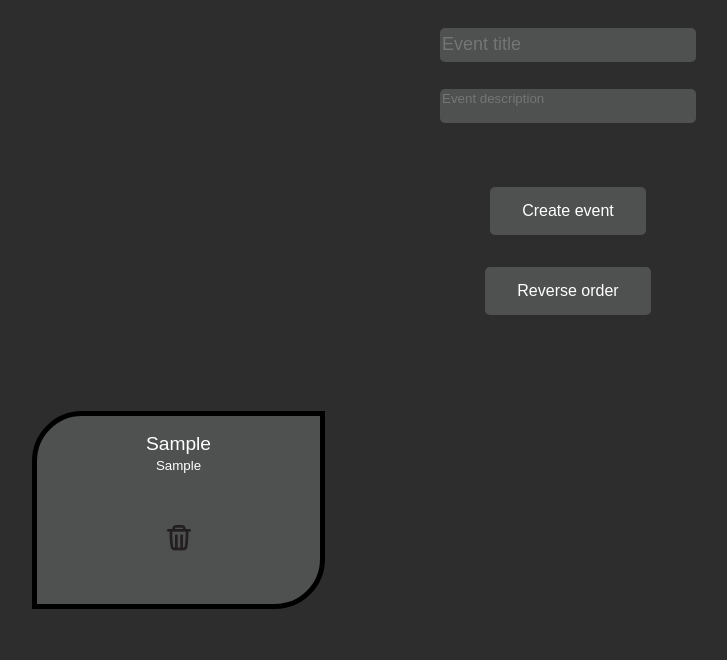
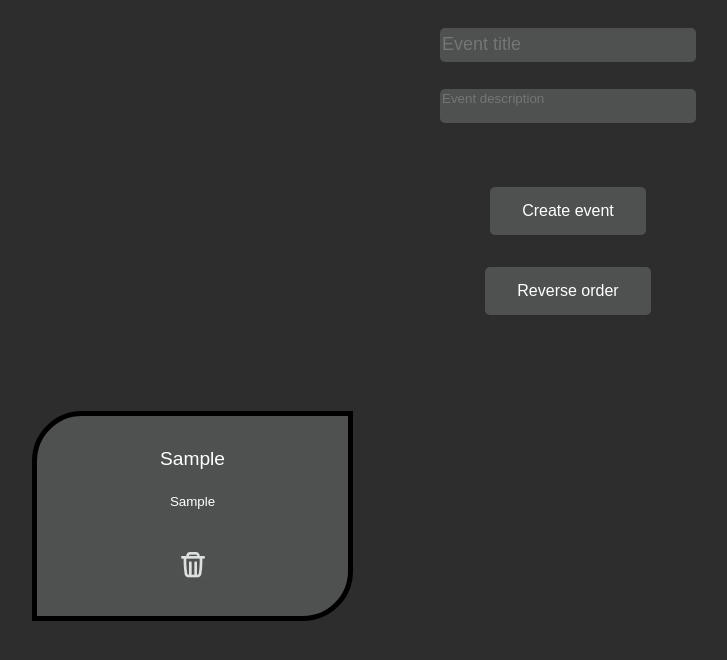
Before and after one commit to hakoningir/MemoList, a React (Create React App) app: page / in a window 1280 px wide. Both pictures are taken after typing "Sample", "Sample" into the empty fields and a click on the button "Create event". Shown: the top 660 px of the page, without its empty margins (72-799 px from the left). Built offline with nearby package versions, Linux system fonts and the light colour scheme.

Commit message:
edits cannot be empty

```diff
--- a/src/pages/Events.css
+++ b/src/pages/Events.css
@@ -58,12 +58,14 @@ textarea{
 .editTitle {
     font-size: larger;
     text-align: center;
+    padding: 1rem;
     border: none;
     background-color: rgb(79, 80, 80);
 }
 
 .editDescription {
     text-align: center;
+    padding: 0.5rem;
     border: none;
     background-color: rgb(79, 80, 80);
 }
@@ -80,11 +82,18 @@ button {
     border-radius: 5px;
 }
 
-.createEvent:active{
+.deleteEvent {
+    max-width:min-content;
+    margin-left: auto;
+    margin-right: auto;
+    padding: 0;
+}
+
+button:hover{
     background-color: rgb(46, 50, 47);
 }
-.reverseCards:active{
-    background-color: rgb(46, 50, 47);
+button:active{
+    background-color: rgb(29, 30, 29);
 }
 .titlemsg {
     color: white;
@@ -95,14 +104,9 @@ button {
 }
 
 img{
-    background-color: rgb(79, 80, 80);
+    filter: invert(1);
+    background-color: transparent;
     width: 2rem;
     height: 2rem;
     cursor: pointer;
 }
-img:hover{
-    background: rgb(62, 64, 63);
-}
-img:active{
-    background: rgb(122, 126, 123);
-}
--- a/src/pages/Events.jsx
+++ b/src/pages/Events.jsx
@@ -48,11 +48,15 @@ function Event() {
   }
 
   function editEventTitle(key, value) {
-    setData(data.map((d, i) => { if (i === key) { d[0] = value; } return d }));
+    if(value.trim() !== ""){
+      setData(data.map((d, i) => { if (i === key) { d[0] = value; } return d }));
+    }
   }
 
   function editEventDescription(key, value) {
-    setData(data.map((d, i) => { if (i === key) { d[1] = value; } return d }));
+    if(value.trim() !== ""){
+      setData(data.map((d, i) => { if (i === key) { d[1] = value; } return d }));
+    }
   }
   const [key, setKey] = useState(0);
   function onReverse() {
@@ -99,10 +103,18 @@ function Event() {
         <ul className="card-container">
           {data.map((item, ke) => (
             <div key={ke} className="card">
-              <input className="editTitle" defaultValue={item[0]} onChange={e => editEventTitle(ke, e.target.value)}></input>
-              <textarea className="editDescription" defaultValue={item[1]} onChange={e => editEventDescription(ke, e.target.value)}></textarea>
-              <button type="delete" value={ke} onClick={() => deleteEvent(ke)} >
-                <img src={trashcan} alt="" />
+              <input  className="editTitle"
+                      defaultValue={item[0]}
+                      placeholder="Must set a title"
+                      onChange={e => editEventTitle(ke, e.target.value)}
+                      onFocus={e => {if(e.target.value.trim() === ""){editEventTitle(ke, item[0])}}}/>
+              <textarea className="editDescription"
+                      defaultValue={item[1]}
+                      placeholder="Must set a description"
+                      onChange={e => editEventDescription(ke, e.target.value)}
+                      onFocus={e => {if(e.target.value.trim() === ""){editEventDescription(ke, item[1])}}}/>
+              <button className="deleteEvent" type="delete" value={ke} onClick={() => deleteEvent(ke)}>
+                <img src={trashcan} alt=""/>
               </button>
             </div>
           ))}
```
